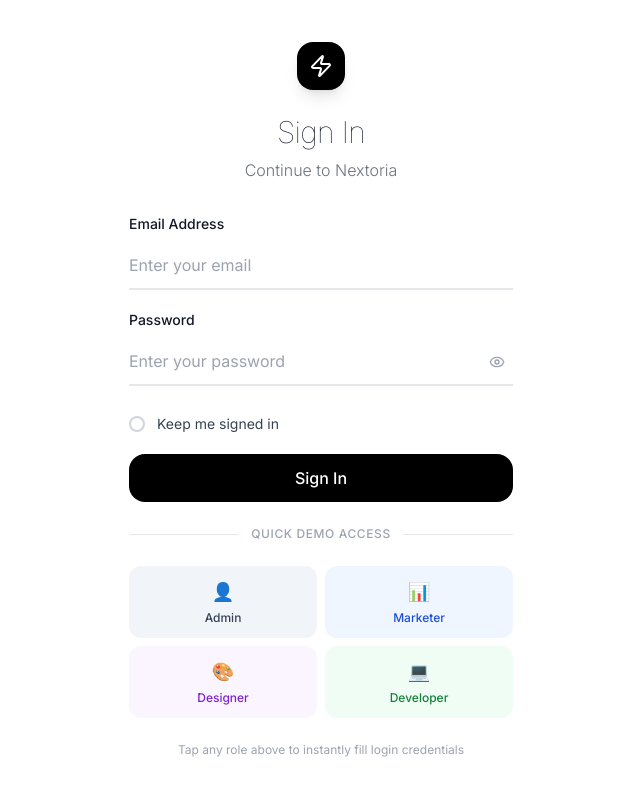
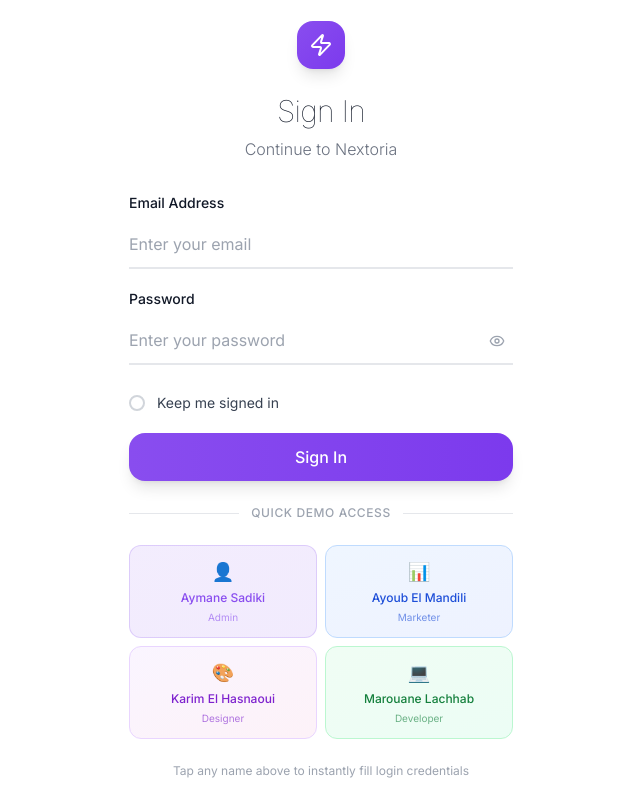
Before and after one commit to AymanSdk/nextoria-dashboard, a Next.js app: page / in a window 1280 px wide. Shown: the whole page, without its empty margins (319-959 px from the left). Built offline with nearby package versions, Linux system fonts and the light colour scheme.

Commit message:
feat: enhance LoginForm component with improved styling and user-friendly credential loading

```diff
--- a/components/auth/login-form.tsx
+++ b/components/auth/login-form.tsx
@@ -74,7 +74,7 @@ export function LoginForm() {
       <div className="w-full max-w-sm">
         {/* Logo and Header */}
         <div className="text-center mb-8">
-          <div className="inline-flex items-center justify-center w-12 h-12 bg-black rounded-2xl mb-6 shadow-lg">
+          <div className="inline-flex items-center justify-center w-12 h-12 bg-gradient-to-br from-[#894DEF] to-[#7C3AED] rounded-2xl mb-6 shadow-lg">
             <Zap className="h-6 w-6 text-white" />
           </div>
           <h1 className="text-3xl font-thin text-gray-900 tracking-tight mb-2">
@@ -105,7 +105,7 @@ export function LoginForm() {
                   type="email"
                   {...loginForm.register("email")}
                   placeholder="Enter your email"
-                  className="h-12 text-base border-0 border-b-2 border-gray-200 rounded-none bg-transparent focus:border-black focus:ring-0 px-0 transition-colors duration-300 placeholder:text-gray-400"
+                  className="h-12 text-base border-0 border-b-2 border-gray-200 rounded-none bg-transparent focus:border-[#894DEF] focus:ring-0 px-0 transition-colors duration-300 placeholder:text-gray-400"
                 />
               </div>
               {loginForm.formState.errors.email && (
@@ -129,7 +129,7 @@ export function LoginForm() {
                   type={showPassword ? "text" : "password"}
                   {...loginForm.register("password")}
                   placeholder="Enter your password"
-                  className="h-12 text-base border-0 border-b-2 border-gray-200 rounded-none bg-transparent focus:border-black focus:ring-0 px-0 pr-10 transition-colors duration-300 placeholder:text-gray-400"
+                  className="h-12 text-base border-0 border-b-2 border-gray-200 rounded-none bg-transparent focus:border-[#894DEF] focus:ring-0 px-0 pr-10 transition-colors duration-300 placeholder:text-gray-400"
                 />
                 <Button
                   type="button"
@@ -158,7 +158,7 @@ export function LoginForm() {
                 id="remember"
                 checked={rememberMe}
                 onCheckedChange={(checked) => setRememberMe(checked as boolean)}
-                className="data-[state=checked]:bg-black data-[state=checked]:border-black border-2 border-gray-300 rounded-lg h-4 w-4"
+                className="data-[state=checked]:bg-[#894DEF] data-[state=checked]:border-[#894DEF] border-2 border-gray-300 rounded-lg h-4 w-4"
               />
               <Label
                 htmlFor="remember"
@@ -171,7 +171,7 @@ export function LoginForm() {
             {/* Sign In Button */}
             <Button
               type="submit"
-              className="w-full h-12 bg-black hover:bg-gray-800 text-white text-base font-medium rounded-2xl transition-all duration-200 mt-6 active:scale-95"
+              className="w-full h-12 bg-gradient-to-r from-[#894DEF] to-[#7C3AED] hover:from-[#7C3AED] hover:to-[#894DEF] text-white text-base font-medium rounded-2xl transition-all duration-200 mt-6 active:scale-95 shadow-lg"
               disabled={loginForm.formState.isSubmitting}
             >
               {loginForm.formState.isSubmitting ? (
@@ -201,51 +201,60 @@ export function LoginForm() {
           <div className="grid grid-cols-2 gap-2">
             {[
               {
+                name: "Aymane Sadiki",
                 role: "Admin",
                 email: "aymane@nextoria.com",
                 password: "aymane123",
-                color: "bg-slate-100 hover:bg-slate-200 text-slate-700",
+                color:
+                  "bg-gradient-to-br from-[#894DEF]/10 to-[#7C3AED]/10 hover:from-[#894DEF]/20 hover:to-[#7C3AED]/20 text-[#894DEF] border border-[#894DEF]/20",
                 icon: "👤",
               },
               {
+                name: "Ayoub El Mandili",
                 role: "Marketer",
                 email: "ayoub@nextoria.com",
                 password: "ayoub123",
-                color: "bg-blue-50 hover:bg-blue-100 text-blue-700",
+                color:
+                  "bg-gradient-to-br from-blue-50 to-indigo-50 hover:from-blue-100 hover:to-indigo-100 text-blue-700 border border-blue-200",
                 icon: "📊",
               },
               {
+                name: "Karim El Hasnaoui",
                 role: "Designer",
                 email: "karim@nextoria.com",
                 password: "karim123",
-                color: "bg-purple-50 hover:bg-purple-100 text-purple-700",
+                color:
+                  "bg-gradient-to-br from-purple-50 to-pink-50 hover:from-purple-100 hover:to-pink-100 text-purple-700 border border-purple-200",
                 icon: "🎨",
               },
               {
+                name: "Marouane Lachhab",
                 role: "Developer",
                 email: "marouane@nextoria.com",
                 password: "marouane123",
-                color: "bg-green-50 hover:bg-green-100 text-green-700",
+                color:
+                  "bg-gradient-to-br from-green-50 to-emerald-50 hover:from-green-100 hover:to-emerald-100 text-green-700 border border-green-200",
                 icon: "💻",
               },
             ].map((account) => (
               <button
-                key={account.role}
+                key={account.name}
                 type="button"
                 onClick={() => {
                   loginForm.setValue("email", account.email);
                   loginForm.setValue("password", account.password);
-                  toast.success(`${account.role} credentials loaded!`);
+                  toast.success(`${account.name}'s credentials loaded!`);
                 }}
                 className={`group relative p-3 rounded-xl transition-all duration-200 active:scale-95 ${account.color}`}
               >
                 <div className="flex flex-col items-center space-y-1">
                   <span className="text-lg">{account.icon}</span>
-                  <span className="text-xs font-medium">{account.role}</span>
+                  <span className="text-xs font-medium">{account.name}</span>
+                  <span className="text-[10px] opacity-60">{account.role}</span>
                 </div>
 
                 {/* Tooltip on hover */}
-                <div className="absolute -top-8 left-1/2 transform -translate-x-1/2 bg-black text-white text-xs px-2 py-1 rounded opacity-0 group-hover:opacity-100 transition-opacity duration-200 pointer-events-none whitespace-nowrap z-10">
+                <div className="absolute -top-8 left-1/2 transform -translate-x-1/2 bg-gradient-to-r from-[#894DEF] to-[#7C3AED] text-white text-xs px-2 py-1 rounded opacity-0 group-hover:opacity-100 transition-opacity duration-200 pointer-events-none whitespace-nowrap z-10">
                   Click to auto-fill
                 </div>
               </button>
@@ -254,7 +263,7 @@ export function LoginForm() {
 
           {/* Quick hint */}
           <p className="text-center text-xs text-gray-400 mt-4">
-            Tap any role above to instantly fill login credentials
+            Tap any name above to instantly fill login credentials
           </p>
         </div>
       </div>
```
